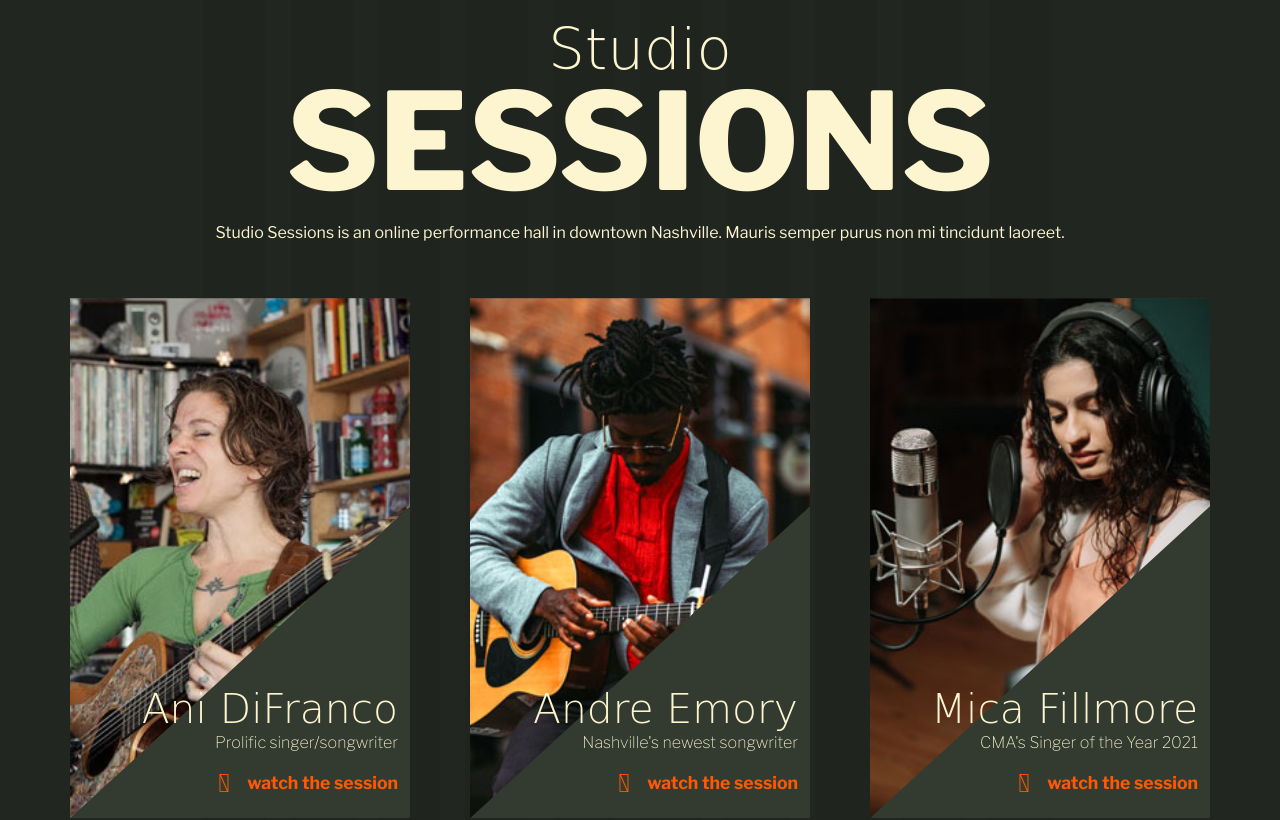
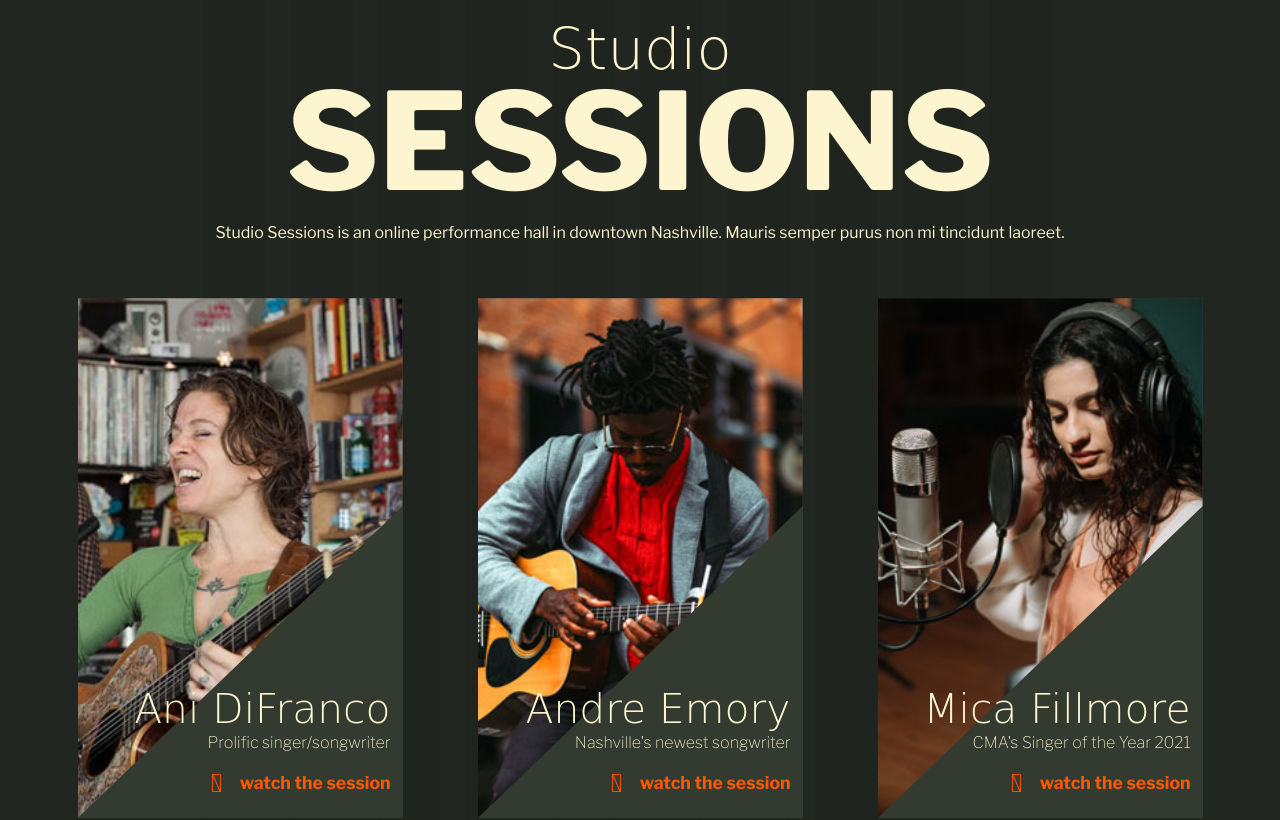
Before and after one commit to Alliemack77/TheMusicShop, a website built with Parcel: page src/index.html in a window 1280 px wide. Shown: the part 2790-3610 px from the top of the page. Built offline with nearby package versions, Linux system fonts and the light colour scheme; files whose address does not match are found by name; a web font is replaced by a local one.

Commit message:
changed width on cards

```diff
--- a/src/scss/main.scss
+++ b/src/scss/main.scss
@@ -90,7 +90,7 @@ body {
 
 .card {
     background: #333B31;
-    width: 340px; //actual 325px minofcol350px
+    width: 325px; //actual 325px minofcol350px
     height: 520px;
     overflow: hidden;
     position: relative;
```
Also changed, not shown: 11 other files.
